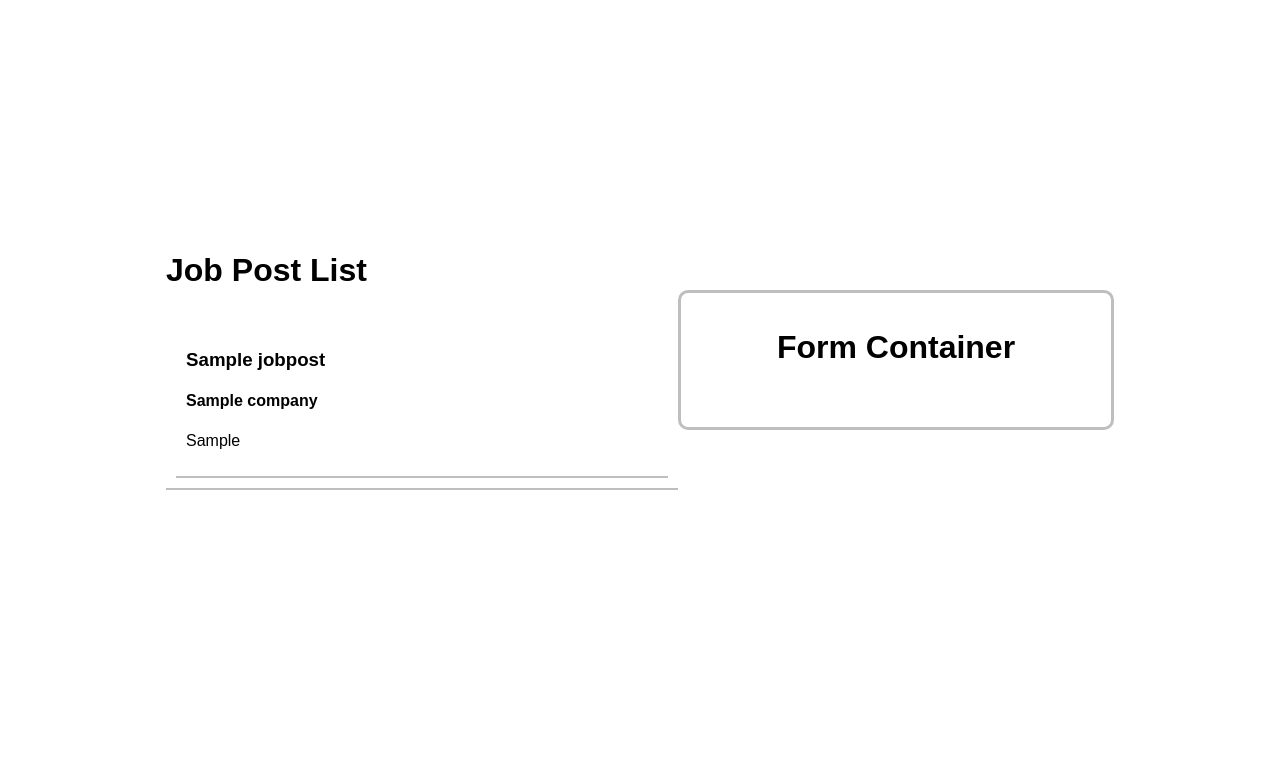
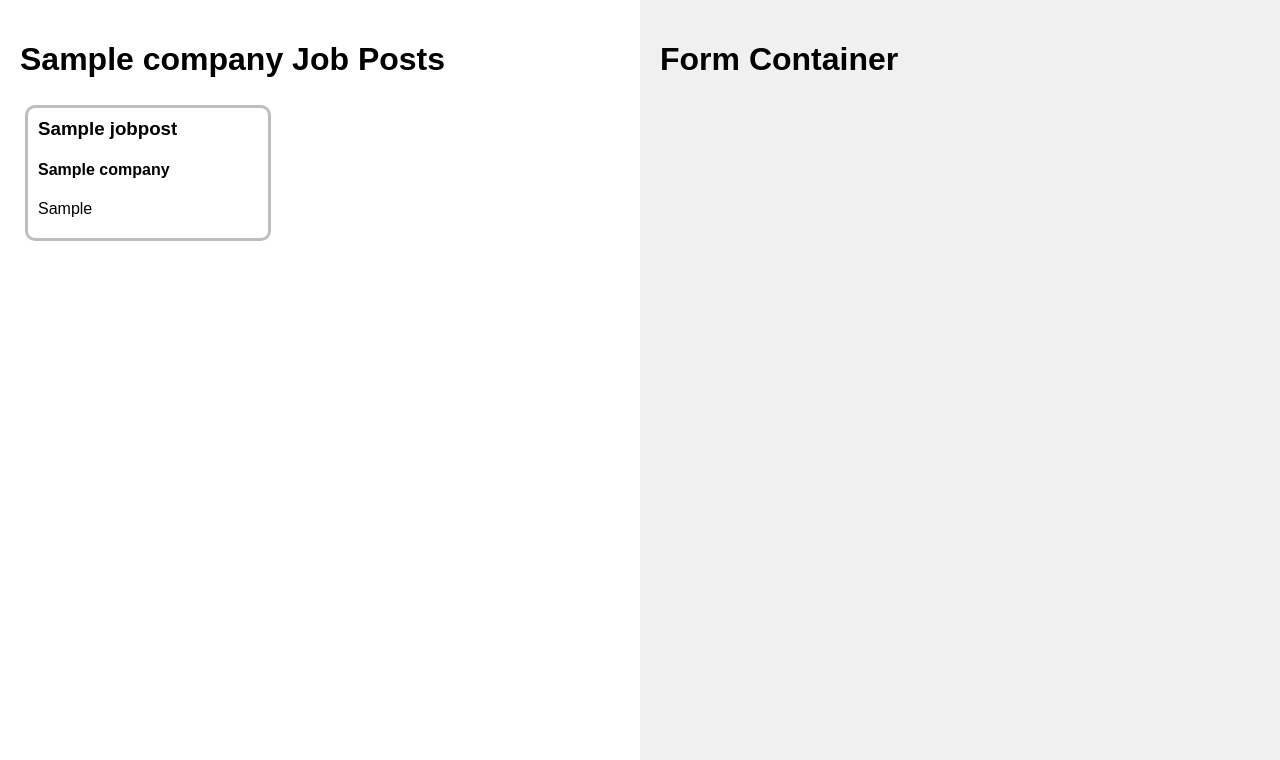
Before and after one commit to EliasOPrado/tech-jobs-hub-platform, a Django app: page /company-page/1/ in a window 1280 px wide. Shown: the part 74-834 px from the top of the page. Before the commit the page ends 564 px from the top, so only its background shows below. Run offline with Django 5.2, Linux system fonts and the light colour scheme; tables that the repository leaves empty hold one stand-in row (values such as "Sample post").

Commit message:
Feat: Added company page and listed job posts.

```diff
--- a/core/static/css/style.css
+++ b/core/static/css/style.css
@@ -146,21 +146,21 @@ ul li.list-item {
   color: black;
 }
 
-/* Applicant */
-.other-main-container {
+/* Job posts page */
+.job-post-main-container {
   display: flex;
   justify-content: center;
   align-items: center;
   height: 90vh;
 }
-.list-container {
+.job-post-list-container {
   display: flex;
   flex-direction: column;
   width: 40%;
   max-height: 90vh;
 }
 
-.list-container.job-post{
+.job-post-list-container.job-post{
   overflow-y: scroll;
   scrollbar-width: thin;
   border-right: 4px solid #bebebe;
@@ -168,13 +168,54 @@ ul li.list-item {
 
 .job-post {
   border-bottom:2px solid #bebebe;
-  padding: 10px;
 }
 
-.job-post.selected{
+.selected{
   background-color: #dedcdc;
+  padding: 0 10px 0 10px;
 }
 
+/* Company page */
+.company-main-container {
+  display: flex;
+}
+
+.company-left-side {
+  display: flex;
+  flex-direction: column;
+  width: 50%;
+  height: 90vh;
+  padding: 20px;
+}
+
+.company-right-side{
+  background-color: #f0f0f0;
+  width: 50%;
+  padding: 20px;
+}
+
+.company-job-post-list {
+  display: flex;
+  flex-wrap: wrap;
+}
+
+.company-job-post-item{
+  /* display: flex;
+  flex-direction: column;
+  align-items: center; */
+  width: 220px;
+  height: 110px;
+  padding: 10px;
+  margin: 5px;
+  border: 3px solid #bebebe;
+  border-radius: 10px;
+}
+
+
+
+h3.company-job-post-title{
+  margin: 0;
+}
 .detail-container {
   width: 60%;
 }
--- a/core/templates/company_page.html
+++ b/core/templates/company_page.html
@@ -1,22 +1,22 @@
 {% extends "base.html" %}
 
 {% block content %}
-    <div class="other-main-container">
-        <div class="list-container">
-            <h1>Job Post List</h1>
-            <div class="job-post">
+    <div class="company-main-container">
+        <div class="company-left-side">
+            <h1>{{ job_posts.first.company.company_name }} Job Posts </h1>
+            <div class="company-job-post-list">
                 {% for job_post in job_posts %}
                     <a href="{% url 'core:job-post' id=job_post.id %}">
-                        <div class="job-post {% if select_job_post.id == job_post.id %}selected{% endif %}">
-                            <h3>{{ job_post.job_title }}</h3>
-                            <h4>{{ job_post.company.company_name }}</h4>
+                        <div class="company-job-post-item {% if select_job_post.id == job_post.id %}selected{% endif %}">
+                            <h3 class="company-job-post-title">{{ job_post.job_title }}</h3>
+                            <h4 class="company-job-post-company-name">{{ job_post.company.company_name }}</h4>
                             <p>{{ job_post.location }}</p>
                         </div>
                     </a>
                 {% endfor %}
             </div>
         </div>
-        <div class="form-container">
+        <div class="company-right-side">
             <h1>Form Container</h1>
         </div>
     </div>
```
Also changed, not shown: core/forms.py (+8 -1 lines), core/templates/job_post_list.html (+4 -4 lines).
